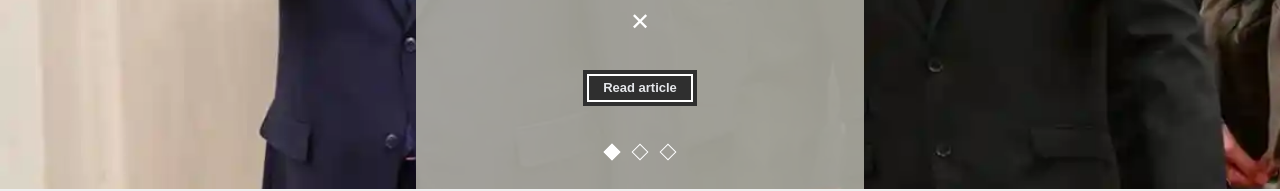
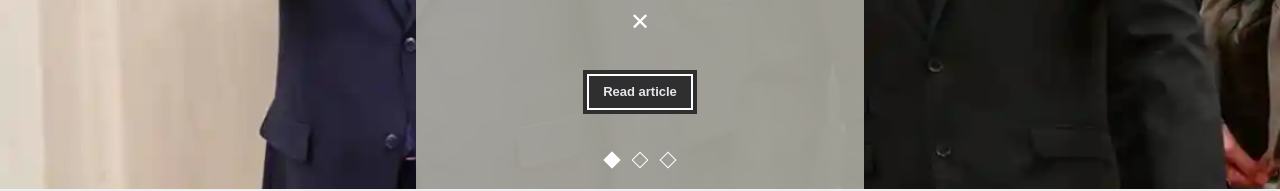
Before and after one commit to midhuna-21/envato, a Next.js app: page / in a window 1280 px wide. Shown: the part 551-742 px from the top of the page. Built offline with nearby package versions, Linux system fonts and the light colour scheme.

Commit message:
latest updates66666

```diff
--- a/next.config.mjs
+++ b/next.config.mjs
@@ -1,29 +1,10 @@
-// next.config.mjs
-
-import bundleAnalyzer from '@next/bundle-analyzer';
-
-const withBundleAnalyzer = bundleAnalyzer({
-  enabled: process.env.ANALYZE === 'true',
-});
-
-const nextConfig = withBundleAnalyzer({
-  productionBrowserSourceMaps: false,
-  output: "export",
-  compress: true,
+const nextConfig = {
   trailingSlash: true,
-
-  images: {
-    unoptimized: true,
+  output:"export",
+  images:{
+    unoptimized:true,
   },
 
-  modularizeImports: {
-    lodash: {
-      transform: "lodash/{{member}}",
-    },
-    "date-fns": {
-      transform: "date-fns/{{member}}",
-    },
-  },
-});
+};
 
 export default nextConfig;
--- a/src/app/[category]/[slug]/page.jsx
+++ b/src/app/[category]/[slug]/page.jsx
@@ -173,13 +173,16 @@ export async function generateMetadata({ params }) {
 
 
 export default async function DetailPage({ params }) {
-  const { category, slug } = params;
 
-  const data = allData[category];
-  if (!data) notFound();
+  const { category, slug } = await params;
+  const data = allData[category?.toLowerCase()];
+
+  if (!data) return notFound();
 
   const article = data.find(item => item.slug === slug);
-  if (!article) notFound();
+  if (!article) {
+    return <div className="p-4">No article found for slug {slug}</div>;
+  }
 
   const otherArticles = data.filter(item => item.slug !== slug);
 
--- a/src/app/page.jsx
+++ b/src/app/page.jsx
@@ -156,7 +156,7 @@ export default function Home() {
         />
       </>
 
-      <HeroSection data={[businessData[4], politicsData[0], sportsData[0]]} />
+      <HeroSection data={[businessData[4], politicsData[0], sportsData[3]]} />
       {/* <PressviewHero />  */}
       <PostGrid data={[politicsData[1], politicsData[2], politicsData[3], businessData[0]]} />
       {/* <LatestReviews /> */}
--- a/src/components/Herosection.jsx
+++ b/src/components/Herosection.jsx
@@ -26,6 +26,7 @@ export default function HeroSection({ data }) {
             alt={item.title}
             fill
             className="object-cover"
+            priority
           />
         </div>
       ))}
@@ -69,8 +70,8 @@ export default function HeroSection({ data }) {
             href={`/${currentSlide.category}/${currentSlide.slug}`}
             title={`Read full article: ${currentSlide.title}`}
             aria-label={`Read full article: ${currentSlide.title}`}
-            className="cursor-pointer relative group text-[6px] md:text-[13px]
-             px-2 py-0.5 md:px-4 md:py-1 font-bold text-gray-200
+            className="cursor-pointer relative group text-[8px] md:text-[13px]
+             px-2 py-1 md:px-4 md:py-2 font-bold text-gray-200
              bg-[#2f2f2f] border-[1px] md:border-[4px] border-[#2f2f2f]
              hover:bg-white hover:border-white transition-all duration-300
              md:mb-10 mb-3 inline-block"
@@ -86,7 +87,7 @@ export default function HeroSection({ data }) {
               <button
                 key={i}
                 onClick={() => setCurrent(i)}
-                className={`md:w-3 md:h-3 w-1 h-1 border border-white rotate-45 transition ${current === i ? "bg-white" : "bg-transparent"
+                className={`w-3 h-3 border border-white rotate-45 transition ${current === i ? "bg-white" : "bg-transparent"
                   }`}
                 aria-label={`Go to slide ${i + 1}`}
               />
--- a/src/components/MainNav.jsx
+++ b/src/components/MainNav.jsx
@@ -19,10 +19,14 @@ export default function MainNav() {
       <div className="md:hidden w-full bg-[#EEEDE3] flex items-center justify-between px-2 py-1 fixed top-[36px] left-0 z-[9999]">
         <span className="text-[#2f2f2f] font-serif text-[15px]">Menu</span>
 
-        <button
-          onClick={() => setOpen(!open)}
-          className="w-9 h-9 bg-[#2f2f2f] border border-[#c1c0b4] flex items-center justify-center"
-        >
+     <button
+  onClick={() => setOpen(!open)}
+  aria-label={open ? "Close menu" : "Open menu"}
+  aria-expanded={open}
+  aria-controls="mobile-menu"
+  className="w-9 h-9 bg-[#2f2f2f] border border-[#c1c0b4] flex items-center justify-center"
+>
+
           <div className="flex flex-col gap-[3px]">
             <span className="block w-5 h-[2px] bg-[#c1c0b4]"></span>
             <span className="block w-5 h-[2px] bg-[#c1c0b4]"></span>
@@ -92,7 +96,7 @@ export default function MainNav() {
                   key={index}
                   className="flex justify-between items-center border-b border-[#4a4a4a] pb-2"
                 >
-                  <Link href={item.href} aria-label={label} onClick={() => setOpen(false)}>
+                  <Link href={item.href} aria-label={item.label} onClick={() => setOpen(false)}>
                     <span>
                       {String(index + 1).padStart(2, "0")}.{" "}
                       <span className="text-white">{item.label}</span>
--- a/src/components/PressView.jsx
+++ b/src/components/PressView.jsx
@@ -29,8 +29,12 @@ export default function PressViewHeader() {
       <div className="md:hidden flex justify-center mb-3">
         <button
           onClick={() => setOpen(!open)}
+          aria-label={open ? "Hide categories" : "Show categories"}
+          aria-expanded={open}
+          aria-controls="mobile-category-menu"
           className="transition"
         >
+
           <svg
             width="26"
             height="26"
```
Also changed, not shown: 1 other file (tests, documents, lock files or other folders).
